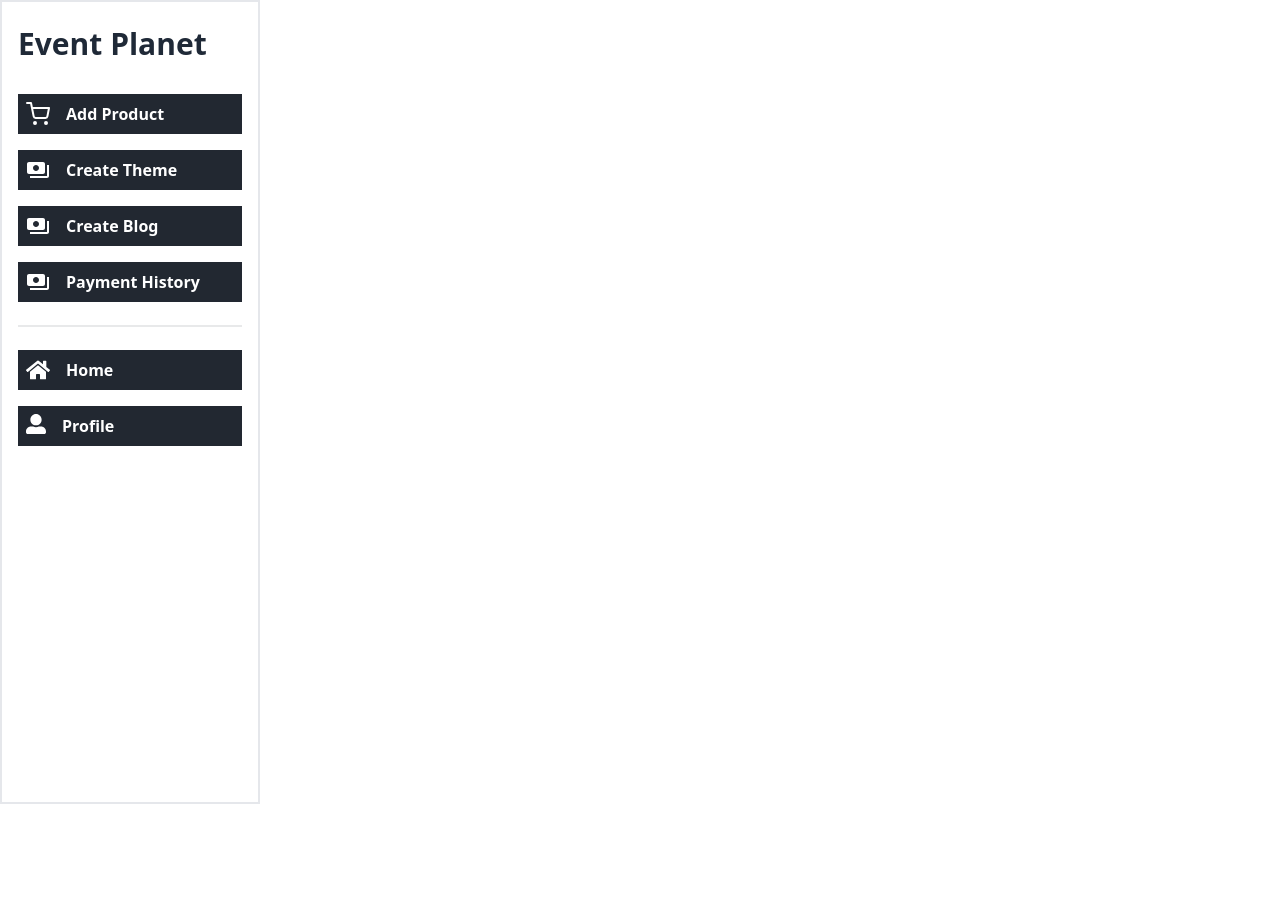
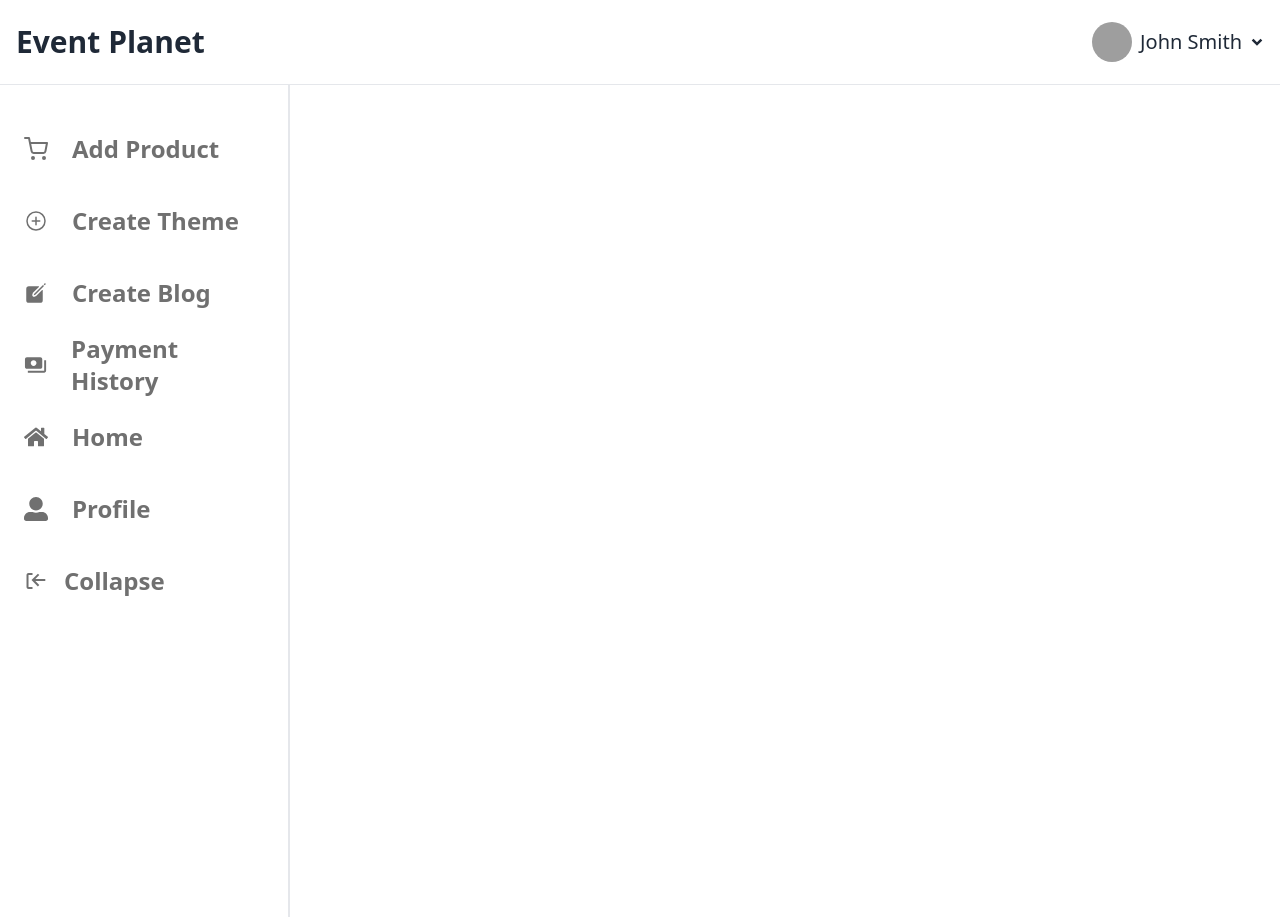
Before and after one commit to PropPioneers1/event-planet, a React (Vite) app in the folder client/: page /dashboard in a window 1280 px wide. Before the commit the page ends 804 px from the top, so only its background shows below. Built offline with nearby package versions, Linux system fonts and the light colour scheme; no server answers; grey boxes are pictures that could not be loaded.

Commit message:
[Dashboard]:make changes in layout

```diff
--- a/client/src/layouts/Dashboard.jsx
+++ b/client/src/layouts/Dashboard.jsx
@@ -1,13 +1,23 @@
 import { NavLink, Outlet } from "react-router-dom";
 import { FaHome, FaUserAlt } from "react-icons/fa";
 import { MdPayments } from "react-icons/md";
-import { HiBars3CenterLeft } from "react-icons/hi2";
 import { FiShoppingCart } from "react-icons/fi";
+import { IoAddCircleOutline, IoCreate } from "react-icons/io5";
+import { CgLogOut } from "react-icons/cg";
+import { useState } from "react";
+import DashBar from "../pages/Dashboard/DashBar";
 
 const Dashboard = () => {
 
-    const activeStyle = "flex item-center gap-4 bg-secondary bg-opacity-70 text-white mb-4 p-2 rounded font-semibold"
-    const inActiveStyle = "flex item-center gap-4 bg-secondary text-white  mb-4 p-2 font-semibold"
+    const [isSidebarOpen, setIsSidebarOpen] = useState(false);
+    const [isCollapse, setIsCollapse] = useState(false)
+
+    const activeStyle = "flex items-center h-16  gap-6 text-2xl text-primary p-4 mb-2 rounded font-semibold"
+    const inActiveStyle = "flex items-center h-16 gap-6  text-2xl text-[#707070] p-4 mb-2 font-semibold hover:text-primary ";
+
+    const iconStyle = "text-2xl flex items-center"
+
+
 
     const dashLinks = <>
         <NavLink
@@ -16,8 +26,8 @@ const Dashboard = () => {
                 isPending ? "pending" : isActive ? activeStyle : inActiveStyle
             }
         >
-            <FiShoppingCart className="text-2xl"></FiShoppingCart>
-            Add Product
+            <FiShoppingCart className={iconStyle}></FiShoppingCart>
+           <li className={isCollapse ? "hidden" : "block"}> Add Product</li>
         </NavLink>
 
         <NavLink
@@ -26,8 +36,8 @@ const Dashboard = () => {
                 isPending ? "pending" : isActive ? activeStyle : inActiveStyle
             }
         >
-            <MdPayments className="text-2xl"></MdPayments>
-            Create Theme
+            <IoAddCircleOutline className={iconStyle}></IoAddCircleOutline>
+            <li className={isCollapse ? "hidden" : "block"}>Create Theme</li>
         </NavLink>
 
         <NavLink
@@ -36,8 +46,8 @@ const Dashboard = () => {
                 isPending ? "pending" : isActive ? activeStyle : inActiveStyle
             }
         >
-            <MdPayments className="text-2xl"></MdPayments>
-            Create Blog
+            <IoCreate className={iconStyle}></IoCreate>
+            <li className={isCollapse ? "hidden" : "block"}> Create Blog</li>
         </NavLink>
 
         <NavLink
@@ -46,11 +56,9 @@ const Dashboard = () => {
                 isPending ? "pending" : isActive ? activeStyle : inActiveStyle
             }
         >
-            <MdPayments className="text-2xl"></MdPayments>
-            Payment History
+            <MdPayments className={iconStyle}></MdPayments>
+            <li className={isCollapse ? "hidden" : "block"}> Payment History</li>
         </NavLink>
-
-        <div className="divider"></div>
 
         <NavLink
             to="/"
@@ -58,8 +66,8 @@ const Dashboard = () => {
                 isPending ? "pending" : isActive ? activeStyle : inActiveStyle
             }
         >
-            <FaHome className="text-2xl"></FaHome>
-            Home
+            <FaHome className={iconStyle}></FaHome>
+            <li className={isCollapse ? "hidden" : "block"}> Home</li>
         </NavLink>
 
         <NavLink
@@ -68,49 +76,43 @@ const Dashboard = () => {
                 isPending ? "pending" : isActive ? activeStyle : inActiveStyle
             }
         >
-            <FaUserAlt className="text-xl"></FaUserAlt>
-            Profile
+            <FaUserAlt className={iconStyle}></FaUserAlt>
+            <li className={isCollapse ? "hidden" : "block"}>Profile</li>
         </NavLink>
+
+
 
     </>
 
     return (
-        <div className="max-w-7xl mx-auto">
             <div className="min-h-screen">
+                <DashBar
+                    isSidebarOpen={isSidebarOpen}
+                    setIsSidebarOpen={setIsSidebarOpen}
+                    dashLinks={dashLinks}
 
+                ></DashBar>
                 <div className="flex flex-col md:flex-row">
-                    <div className="md:border-2 ">
-                        <div className="drawer md:hidden z-50 ">
-                            <input id="my-drawer" type="checkbox" className="drawer-toggle" />
-                            <div className="drawer-content flex justify-between p-4 bg-neutral">
-                                {/* Page content here */}
-                                <label
-                                    htmlFor="my-drawer"
-                                    className="drawer-button">
-                                    <HiBars3CenterLeft className="text-4xl px-0   font-bold cursor-pointer"></HiBars3CenterLeft>
-                                </label>
-                                <a className="text-2xl font-bold md:hidden">Event Planet</a>
-                            </div>
-                            {/* Drawer side for mobile device */}
-                            <div className="drawer-side">
-                                <label htmlFor="my-drawer" aria-label="close sidebar" className="drawer-overlay"></label>
-                                <ul className="menu bg-neutral pt-20 w-80 min-h-full text-base-content">
-                                    {/* Sidebar content here */}
 
-                                    {
-                                        dashLinks
-                                    }
+                    <div className="md:border-r-2">
 
-                                </ul>
-                            </div>
-                        </div>
-                        <div className="w-64 min-h-screen  py-6 px-4 hidden md:block">
-                            {/* TODO: Change logo */}
-                            {/* <img className="object-cover" src="https://i.ibb.co/T8Xgw50/nexgen.png" alt="" /> */}
-                            <a className="text-3xl font-bold py-6">Event Planet</a>
-                            <ul className="mt-8">
+
+
+                        {/* sidebar  */}
+                        <div className={` px-2 min-h-screen ${isCollapse ? "w-auto" : "w-72 hidden md:block"} `}>
+                            <ul className="mt-8 ">
                                 {dashLinks}
                             </ul>
+                            <button
+                                onClick={() => setIsCollapse(!isCollapse)}
+                                className="flex items-center gap-4 h-16  text-2xl text-[#707070] p-4 rounded font-semibold hover:text-primary">
+                                <CgLogOut className={iconStyle}></CgLogOut>
+                                <span className={isCollapse ? "hidden" : "block"}> Collapse</span>
+                            </button>
+                        </div>
+                        <div
+                            onClick={() => setIsSidebarOpen(false)}
+                            className={`fixed z-30 top-0 w-full min-h-screen md:hidden  bg-[#000000b3] ${isSidebarOpen ? "block" : "hidden"}`}>
                         </div>
                     </div>
                     <div className="w-full">
@@ -118,7 +120,6 @@ const Dashboard = () => {
                     </div>
                 </div>
             </div>
-        </div>
     );
 };
 
--- /dev/null
+++ b/client/src/pages/Dashboard/DashBar.jsx
@@ -0,0 +1,67 @@
+
+import { HiBars3CenterLeft } from "react-icons/hi2";
+import { RiArrowDropDownLine } from "react-icons/ri";
+import useAuth from "../../hooks/useAuth";
+
+const DashBar = ({ dashLinks, isSidebarOpen, setIsSidebarOpen }) => {
+
+    const { user } = useAuth()
+
+    return (
+        <div className="navbar flex justify-between border-b  ">
+            <div className="p-2 ">
+                <a className="text-3xl hidden md:block font-bold py-2">Event Planet</a>
+
+
+                {/* sidebar for mobile */}
+                <div className="relative md:hidden">
+                    <div className="flex justify-between">
+                        <HiBars3CenterLeft
+                            className="text-5xl cursor-pointer"
+                            onClick={() => setIsSidebarOpen(!isSidebarOpen)}
+                        ></HiBars3CenterLeft>
+                        <h2 className="text-3xl font-bold hidden md:block">Event Planet</h2>
+                    </div>
+                    <div
+                        className={`transition-all duration-500 w-72 top-0 fixed bg-neutral h-auto min-h-screen z-50 ${isSidebarOpen ? " left-0 top-0" : "fixed top-0 -left-80 "}`} >
+                        <ul
+                            onClick={() => setIsSidebarOpen(false)}
+                            className=" mt-24" >
+                            {dashLinks}
+                        </ul>
+
+                    </div>
+                </div>
+
+
+            </div>
+            {/* Dropdown for user and Profile */}
+            <div className="navbar-end">
+                <div className="dropdown dropdown-end">
+                    <div className="flex gap-1 items-center">
+                        <div tabIndex={0} role="button" className=" avatar">
+                            <div className="w-10 h-10 rounded-full">
+                                <img alt="User Image" src={user?.photoURL ? user?.photoURL :"https://daisyui.com/images/stock/photo-1534528741775-53994a69daeb.jpg" } />
+
+                            </div>
+                            <a
+                                className="text-xl font-medium flex items-center ml-2" role="button">
+                                    {user?.displayName ? user.displayName : "John Smith"}
+                                <span><RiArrowDropDownLine className="text-3xl" /></span>
+                            </a>
+                        </div>
+
+
+                    </div>
+                    <ul tabIndex={0} className="menu menu-sm dropdown-content mt-3 z-[1] p-2 shadow bg-base-100 rounded-box w-52">
+                        <li> <a>Profile</a> </li>
+                        <li><a>Settings</a></li>
+                        <li><a>Logout</a></li>
+                    </ul>
+                </div>
+            </div>
+        </div>
+    );
+};
+
+export default DashBar;
```
